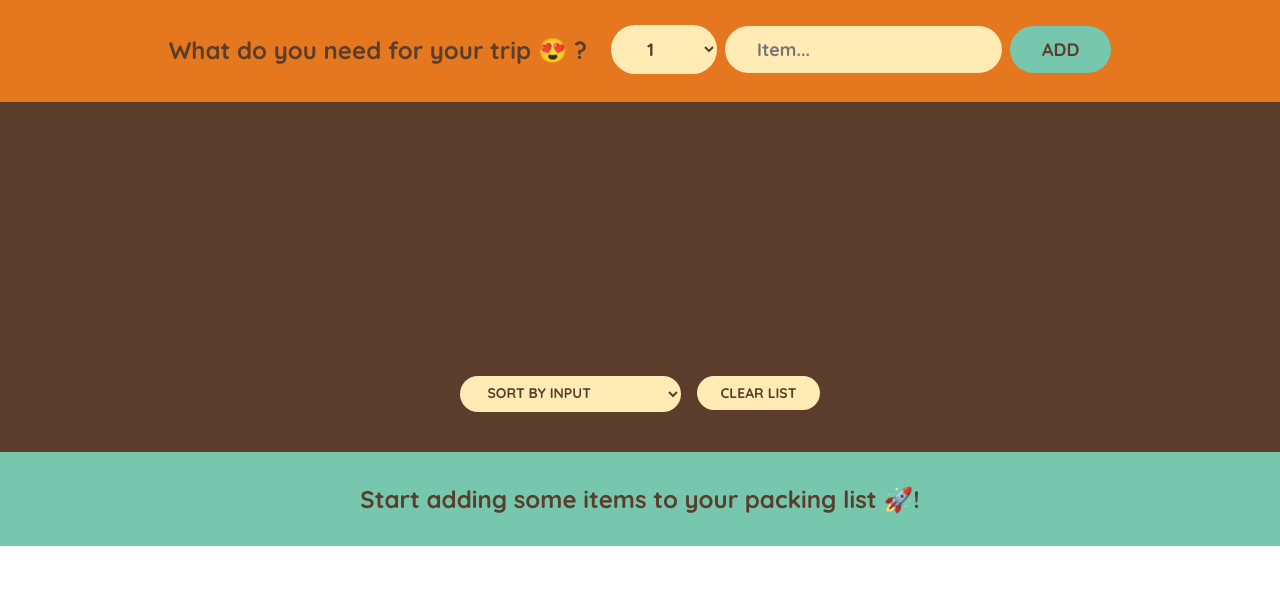
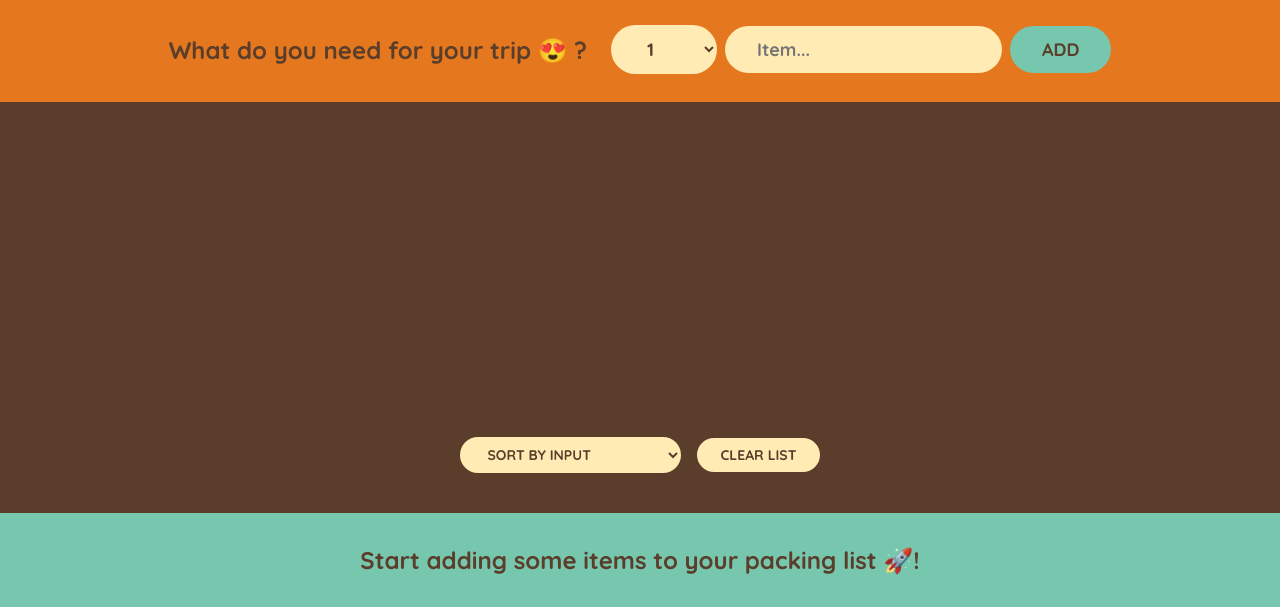
Before and after one commit to zhiyizhu805/Travel-List-React, a React app: page / in a window 1280 px wide. Shown: the part 193-800 px from the top of the page. Built offline with nearby package versions, Linux system fonts and the light colour scheme.

Commit message:
layout updated

```diff
--- a/src/components/App.js
+++ b/src/components/App.js
@@ -109,7 +109,7 @@ export default function App() {
     if (confirmed) setItems([]);
   }
   return (
-    <div>
+    <div class="container">
       <Logo />
       {/* naming convention onFunctioName = handleFunctionName */}
       <Form onAddItems={handleAddItems} />
--- a/src/index.css
+++ b/src/index.css
@@ -45,6 +45,12 @@ h1 {
   padding: 2.4rem 0;
 }
 
+.container{
+  display:flex;
+  flex-direction:column;
+  height:100vh;
+}
+
 .add-form {
   background-color: #e5771f;
   padding: 2.8rem 0;
@@ -79,11 +85,10 @@ input {
 }
 
 .list {
+  flex: 1;
   background-color: #5a3e2b;
   color: #ffebb3;
   padding: 4rem 0;
-  /* min-height: 340px; */
-
   display: flex;
   justify-content: space-between;
   flex-direction: column;
@@ -104,7 +109,6 @@ input {
   list-style: none;
   width: 80%;
   overflow: scroll;
-  min-height: 200px;
   display: grid;
   grid-template-columns: repeat(auto-fit, minmax(250px, 1fr));
   gap: 1.2rem;
@@ -130,7 +134,7 @@ input[type="checkbox"] {
   border: none;
   font-size: 1.8rem;
   padding: 0.8rem;
-  transform: translateY(2px);
+  /* transform: translateY(2px); */
 }
 
 .stats {
```
Also changed, not shown: 1 other file.
